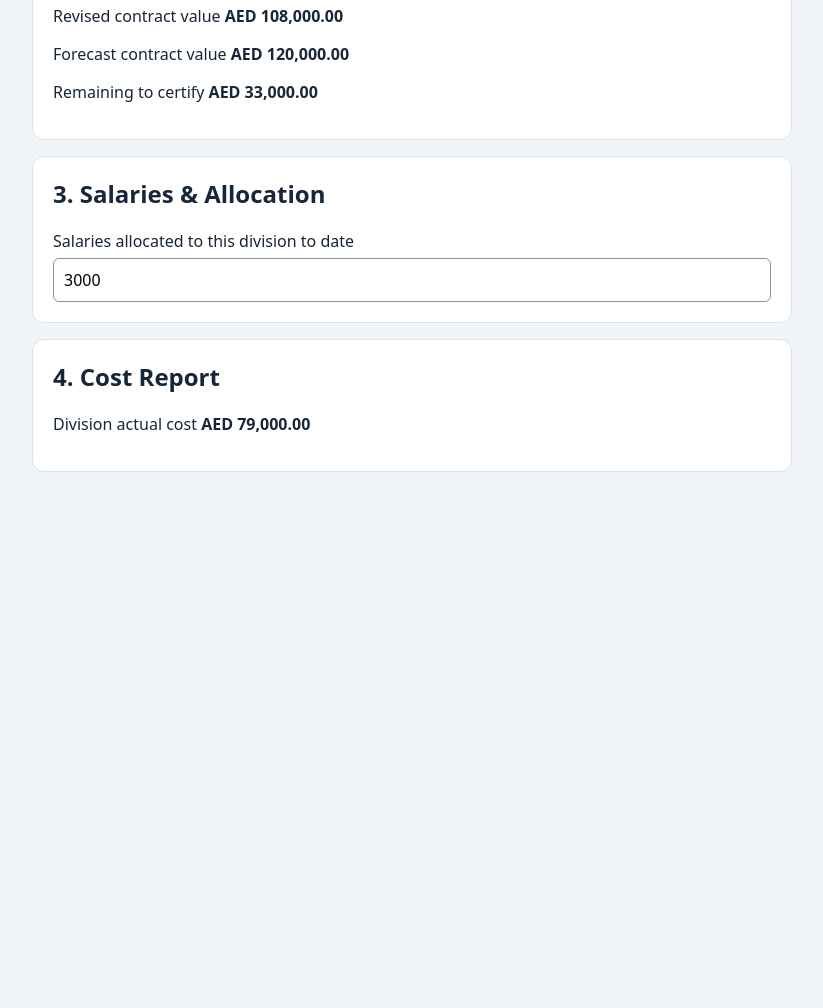
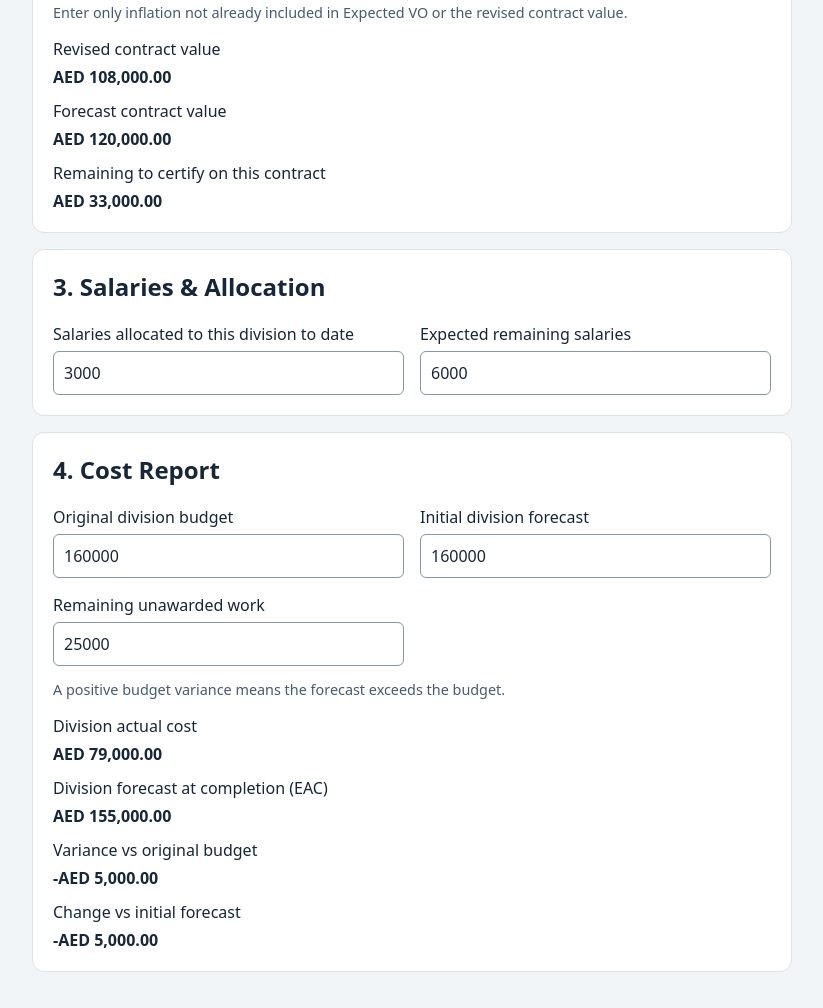
Before and after one commit to MohamadTahawi/Cost-control-demo, a plain HTML site: page index.html in a window 1280 px wide. Shown: the part 660-1668 px from the top of the page, without its empty margins (228-1051 px from the left). Before the commit the page ends 1168 px from the top, so only its background shows below. Drawn offline with Linux system fonts and the light colour scheme.

Commit message:
Update index.html

```diff
--- a/index.html
+++ b/index.html
@@ -5,43 +5,48 @@
   <meta name="viewport" content="width=device-width, initial-scale=1">
   <title>Cost Control Demo</title>
   <style>
+    * { box-sizing: border-box; }
     body {
       margin: 0;
       background: #f2f5f8;
       color: #172638;
       font: 16px system-ui, sans-serif;
     }
-    main { max-width: 760px; margin: auto; padding: 20px; }
+    main { max-width: 800px; margin: auto; padding: 20px; }
     section {
       background: white;
       padding: 20px;
-      margin-bottom: 16px;
+      margin: 16px 0;
       border: 1px solid #dbe3ea;
       border-radius: 12px;
     }
     h2 { margin-top: 0; }
     .fields {
       display: grid;
-      grid-template-columns: repeat(auto-fit, minmax(min(100%, 240px), 1fr));
+      grid-template-columns: repeat(auto-fit, minmax(min(100%, 245px), 1fr));
       gap: 16px;
     }
-    label { display: grid; gap: 6px; }
+    label, .results div { display: grid; gap: 6px; }
     input {
-      box-sizing: border-box;
       width: 100%;
+      min-width: 0;
       padding: 10px;
       border: 1px solid #8696a7;
       border-radius: 6px;
+      color: inherit;
       font: inherit;
     }
-    output { font-weight: 700; }
+    .results { display: grid; gap: 12px; margin-bottom: 0; }
+    dd { margin: 0; font-weight: 700; }
+    .hint { color: #485a6e; font-size: 0.9rem; }
     #status { color: #9b3024; }
+    #status:empty { display: none; }
   </style>
 </head>
 <body>
   <main>
     <h1>Cost Control Demo</h1>
-    <p>MEP Division · Demo figures in AED</p>
+    <p>MEP Division · Single-contract demo · All amounts in AED</p>
 
     <section>
       <h2>1. Cost Sheet</h2>
@@ -70,7 +75,7 @@
           <input id="expectedVo" type="number" step="0.01"
                  value="7000" required>
         </label>
-        <label>Expected Price Inflation · AED
+        <label>Expected Price Inflation
           <input id="expectedInflation" type="number" min="0" step="0.01"
                  value="5000" required>
         </label>
@@ -78,70 +83,130 @@
           <input id="other" type="number" step="0.01" value="1000" required>
         </label>
       </div>
-      <p>Revised contract value <output id="revised"></output></p>
-      <p>Forecast contract value <output id="forecast"></output></p>
-      <p>Remaining to certify <output id="remaining"></output></p>
+      <p class="hint">Enter only inflation not already included in Expected VO or the revised contract value.</p>
+      <dl class="results">
+        <div>
+          <dt>Revised contract value</dt>
+          <dd><output id="revised"></output></dd>
+        </div>
+        <div>
+          <dt>Forecast contract value</dt>
+          <dd><output id="forecast"></output></dd>
+        </div>
+        <div>
+          <dt>Remaining to certify on this contract</dt>
+          <dd><output id="remaining"></output></dd>
+        </div>
+      </dl>
     </section>
 
     <section>
       <h2>3. Salaries &amp; Allocation</h2>
-      <label>Salaries allocated to this division to date
-        <input id="salary" type="number" min="0" step="0.01"
-               value="3000" required>
-      </label>
+      <div class="fields">
+        <label>Salaries allocated to this division to date
+          <input id="salary" type="number" min="0" step="0.01"
+                 value="3000" required>
+        </label>
+        <label>Expected remaining salaries
+          <input id="remainingSalary" type="number" min="0" step="0.01"
+                 value="6000" required>
+        </label>
+      </div>
     </section>
 
     <section>
       <h2>4. Cost Report</h2>
-      <p>Division actual cost <output id="actual"></output></p>
+      <div class="fields">
+        <label>Original division budget
+          <input id="budget" type="number" min="0" step="0.01"
+                 value="160000" required>
+        </label>
+        <label>Initial division forecast
+          <input id="initialForecast" type="number" min="0" step="0.01"
+                 value="160000" required>
+        </label>
+        <label>Remaining unawarded work
+          <input id="unawarded" type="number" min="0" step="0.01"
+                 value="25000" required>
+        </label>
+      </div>
+      <p class="hint">A positive budget variance means the forecast exceeds the budget.</p>
+      <dl class="results">
+        <div>
+          <dt>Division actual cost</dt>
+          <dd><output id="actual"></output></dd>
+        </div>
+        <div>
+          <dt>Division forecast at completion (EAC)</dt>
+          <dd><output id="eac"></output></dd>
+        </div>
+        <div>
+          <dt>Variance vs original budget</dt>
+          <dd><output id="budgetVariance"></output></dd>
+        </div>
+        <div>
+          <dt>Change vs initial forecast</dt>
+          <dd><output id="forecastChange"></output></dd>
+        </div>
+      </dl>
       <p id="status" role="status"></p>
     </section>
   </main>
 
   <script>
     const byId = (id) => document.getElementById(id);
-    const fields = [
-      "contract", "certified", "vo1", "vo2",
-      "expectedVo", "expectedInflation", "other", "salary"
-    ];
-    const results = ["revised", "forecast", "remaining", "actual"];
+    const inputs = Array.from(document.querySelectorAll("input"));
+    const outputs = document.querySelectorAll("output");
     const currency = new Intl.NumberFormat("en-AE", {
       style: "currency",
       currency: "AED"
     });
 
-    // Calculate in fils and display the results in dirhams.
+    // Read amounts in fils and display results in dirhams.
     const fils = (id) => Math.round(byId(id).valueAsNumber * 100);
-    const show = (id, amount) => {
+
+    function show(id, amount) {
       byId(id).textContent = currency.format(amount / 100);
-    };
+    }
 
     function update() {
       const status = byId("status");
 
-      if (fields.some((id) => !byId(id).validity.valid)) {
-        results.forEach((id) => { byId(id).textContent = "—"; });
+      if (inputs.some((input) => !input.validity.valid)) {
+        outputs.forEach((output) => { output.textContent = "—"; });
         status.textContent = "Enter valid amounts. Use 0 for unused fields.";
         return;
       }
 
       const certified = fils("certified");
       const revised = fils("contract") + fils("vo1") + fils("vo2");
-      const forecast = revised + fils("expectedVo") + fils("expectedInflation");
+      const forecastContract =
+        revised + fils("expectedVo") + fils("expectedInflation");
       const remaining = revised - certified;
       const actual = certified + fils("other") + fils("salary");
 
+      // The full contract forecast already includes the certified amount.
+      const divisionForecast = forecastContract + fils("other")
+        + fils("salary") + fils("unawarded") + fils("remainingSalary");
+
       show("revised", revised);
-      show("forecast", forecast);
+      show("forecast", forecastContract);
       show("remaining", remaining);
       show("actual", actual);
+      show("eac", divisionForecast);
+      show("budgetVariance", divisionForecast - fils("budget"));
+      show("forecastChange", divisionForecast - fils("initialForecast"));
 
-      status.textContent = remaining < 0
-        ? "Review required: certified amount exceeds the revised contract value."
-        : "";
+      if (remaining < 0) {
+        status.textContent = "Review required: certified amount exceeds the revised contract value.";
+      } else if (forecastContract < certified) {
+        status.textContent = "Review required: forecast contract value is below the certified amount.";
+      } else {
+        status.textContent = "";
+      }
     }
 
-    fields.forEach((id) => byId(id).addEventListener("input", update));
+    inputs.forEach((input) => input.addEventListener("input", update));
     update();
   </script>
 </body>
```
